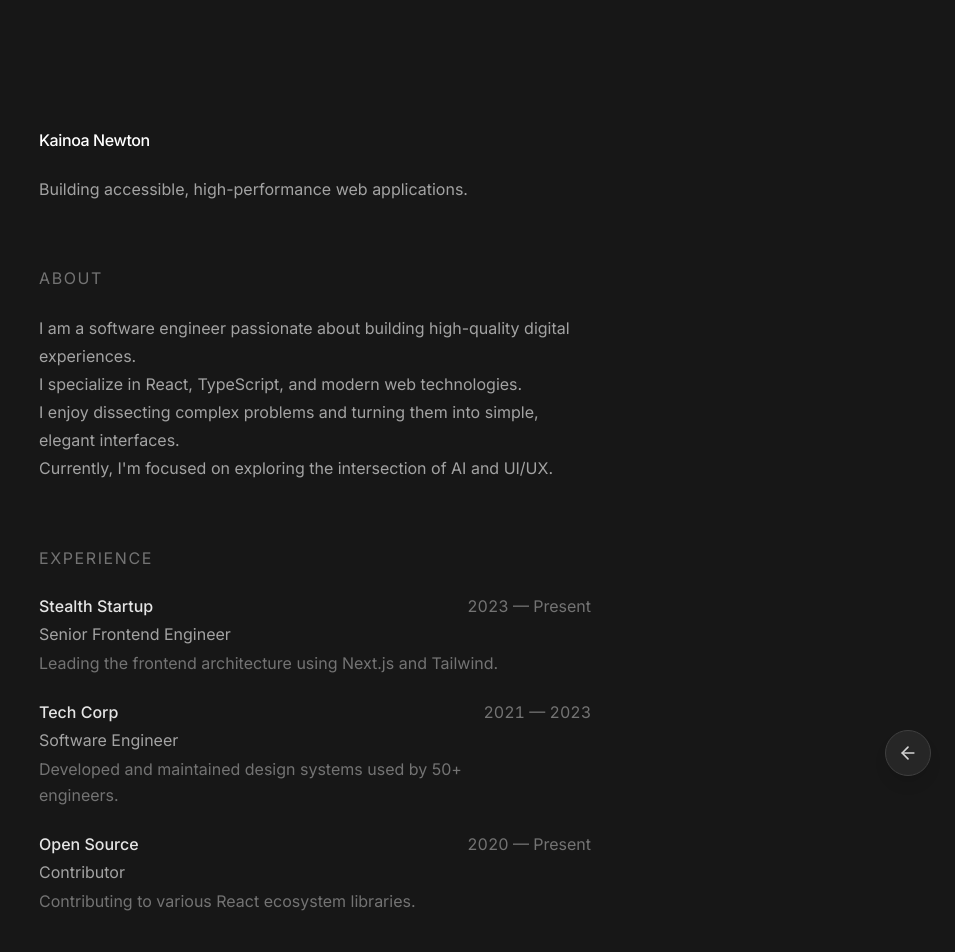
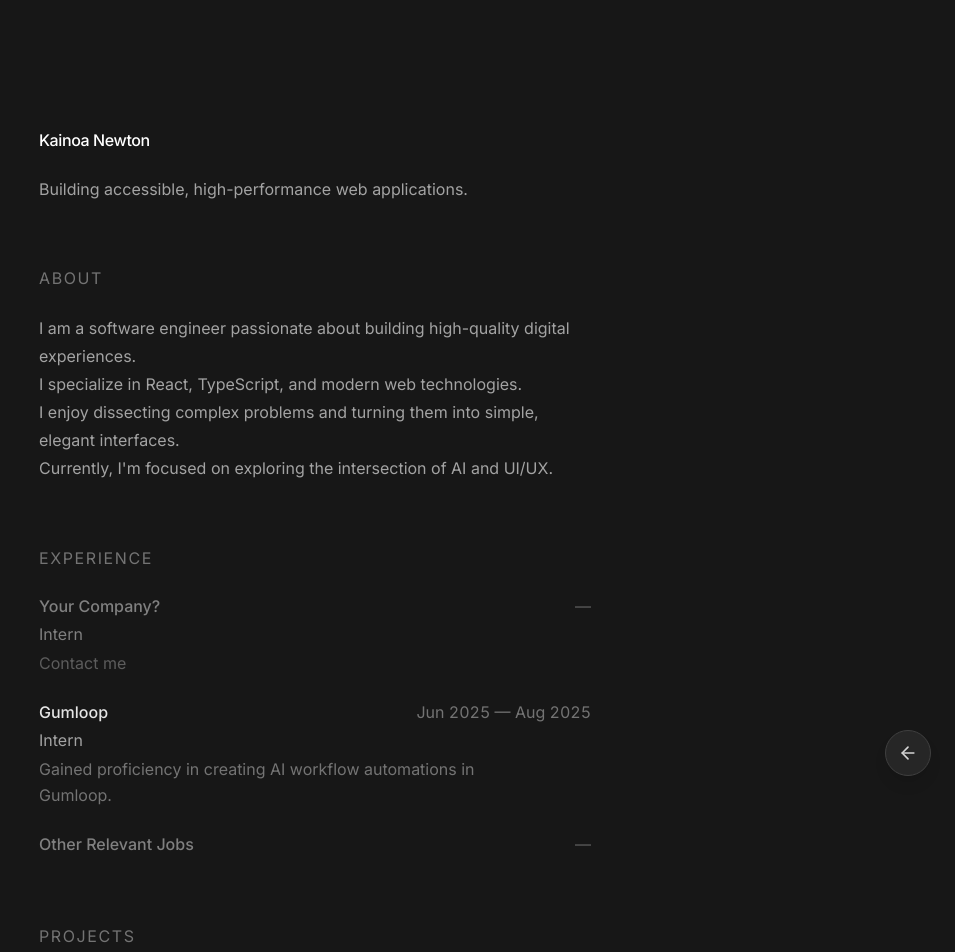
Before and after one commit to notkainoa/kainoa.me, a React (Vite) app: page / in a window 1280 px wide. Shown: the top 952 px of the page, without its empty margins (325-1280 px from the left). Built offline with nearby package versions, Linux system fonts and the light colour scheme.

Commit message:
Updated Experience section
Co-Authored-By: Inspector <founders@tryinspector.com>

```diff
--- a/components/WorkList.tsx
+++ b/components/WorkList.tsx
@@ -8,16 +8,19 @@ interface WorkListProps {
 export const WorkList: React.FC<WorkListProps> = ({ jobs }) => {
   return (
     <div className="flex flex-col gap-6">
-      {jobs.map((job, index) => (
+      {jobs.map((job, index) => {
+        const isYourCompany = job.company === "Your Company?";
+        const isPlaceholder = !job.start && !job.end;
+        return (
           <a
             key={index}
             href={job.link}
             target="_blank"
             rel="noopener noreferrer"
-          className="group block no-underline"
+            className={`group block no-underline ${isPlaceholder ? 'opacity-75' : ''}`}
           >
             <div className="flex justify-between items-baseline mb-1">
-            <h3 className="font-medium text-neutral-200 group-hover:text-blue-400 transition-colors">
+              <h3 className={`font-medium text-neutral-200 ${(isPlaceholder && !isYourCompany) || !isPlaceholder ? 'group-hover:text-blue-400 transition-colors' : ''} ${isPlaceholder ? 'text-neutral-400' : ''}`}>
                 {job.company}
               </h3>
               <span className="text-neutral-500 tabular-nums">
@@ -28,12 +31,13 @@ export const WorkList: React.FC<WorkListProps> = ({ jobs }) => {
               {job.role}
             </div>
             {job.description && (
-            <div className="text-neutral-500 mt-1 leading-relaxed max-w-[90%]">
+              <div className={`text-neutral-500 mt-1 leading-relaxed max-w-[90%] ${isPlaceholder ? 'group-hover:text-blue-400 transition-colors' : ''}`}>
                 {job.description}
               </div>
             )}
           </a>
-      ))}
+        );
+      })}
     </div>
   );
 };
--- a/constants.ts
+++ b/constants.ts
@@ -13,28 +13,28 @@ Currently, I'm focused on exploring the intersection of AI and UI/UX.
 
 export const EXPERIENCE: Job[] = [
   {
-    company: "Stealth Startup",
-    role: "Senior Frontend Engineer",
-    start: "2023",
-    end: "Present",
-    description: "Leading the frontend architecture using Next.js and Tailwind.",
+    company: "Your Company?",
+    role: "Intern",
+    start: "",
+    end: "",
+    description: "Contact me",
+    link: "mailto:hello@kainoa.me"
+  },
+  {
+    company: "Gumloop",
+    role: "Intern",
+    start: "Jun 2025",
+    end: "Aug 2025",
+    description: "Gained proficiency in creating AI workflow automations in Gumloop.",
     link: "#"
   },
   {
-    company: "Tech Corp",
-    role: "Software Engineer",
-    start: "2021",
-    end: "2023",
-    description: "Developed and maintained design systems used by 50+ engineers.",
-    link: "#"
-  },
-  {
-    company: "Open Source",
-    role: "Contributor",
-    start: "2020",
-    end: "Present",
-    description: "Contributing to various React ecosystem libraries.",
-    link: "https://github.com/notkainoa"
+    company: "Other Relevant Jobs",
+    role: "",
+    start: "",
+    end: "",
+    description: "",
+    link: "https://www.linkedin.com/in/kainoa-newton-36b193307/"
   }
 ];
 
```
Also changed, not shown: 1 other file (tests, documents, lock files or other folders). Lines whose indentation alone changed are shown as unchanged.
